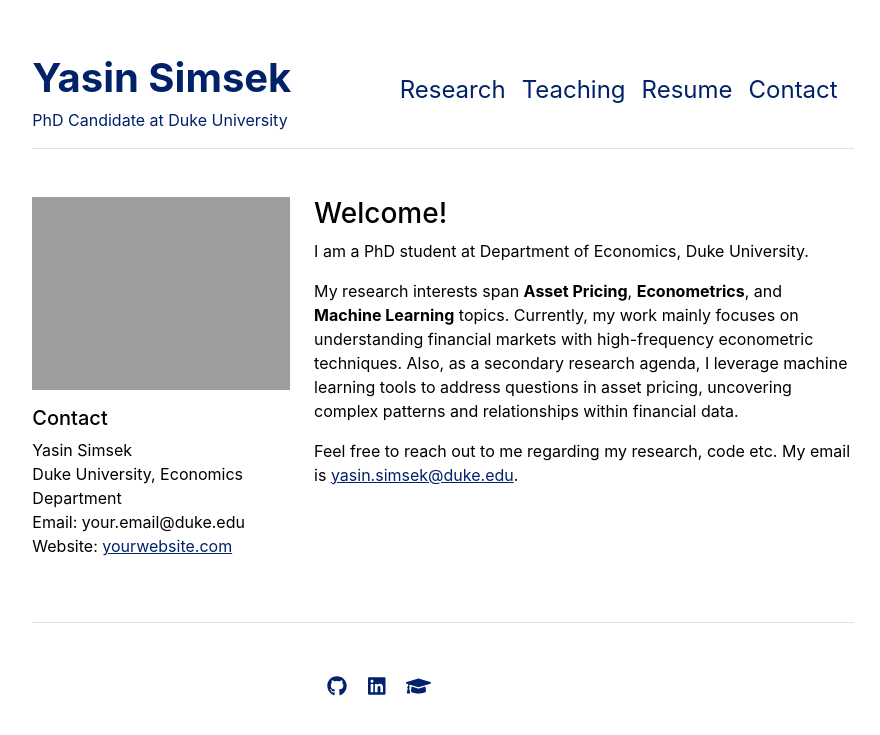
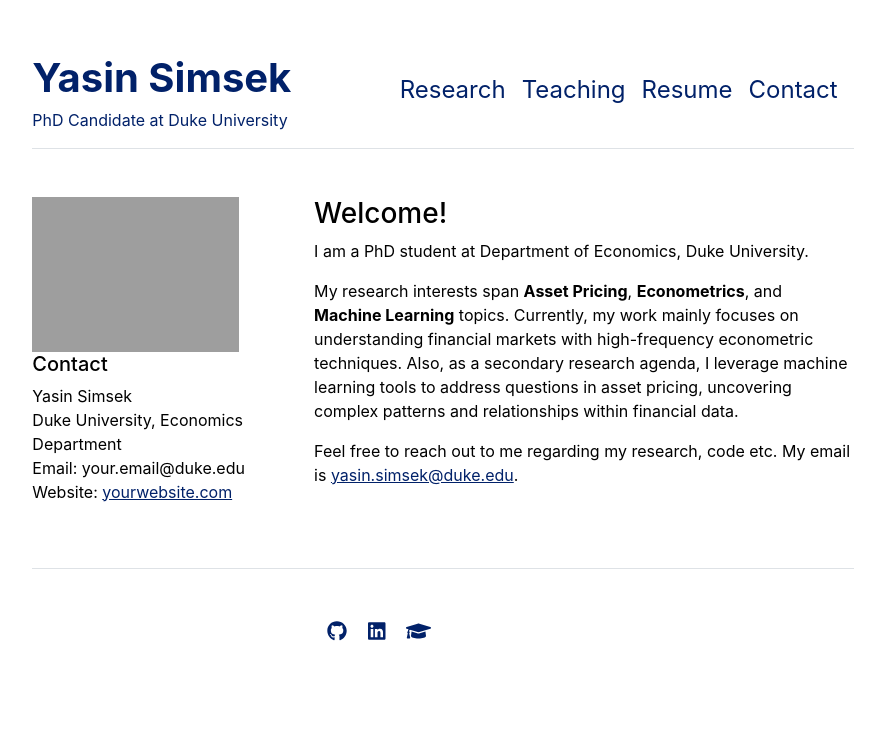
Before and after one commit to yasin-simsek/yasin-simsek.github.io, a Jekyll site: the page built from index.md, in a window 1280 px wide. Shown: the top 735 px of the page, without its empty margins (197-1077 px from the left). Built offline with Jekyll 4.4.1, drawn with Linux system fonts in a browser that asks for light colours.

Commit message:
home page fix

```diff
--- a/_layouts/home.html
+++ b/_layouts/home.html
@@ -5,7 +5,7 @@ layout: default
 <div class="row g-4 mb-4">
   <!-- Left Column: Photo and Contact Info -->
   <div class="col-md-4">
-    <img src="{{ site.github.url }}/assets/img/duke_photo.jpg" alt="Profile Photo" class="img-fluid mb-3">
+    <img src="{{ site.github.url }}/assets/img/duke_photo.jpg" alt="Profile Photo" class="img-fluid" style="max-width: 80%; height: auto;">
     <div>
       <h5>Contact</h5>
       <p>
```
